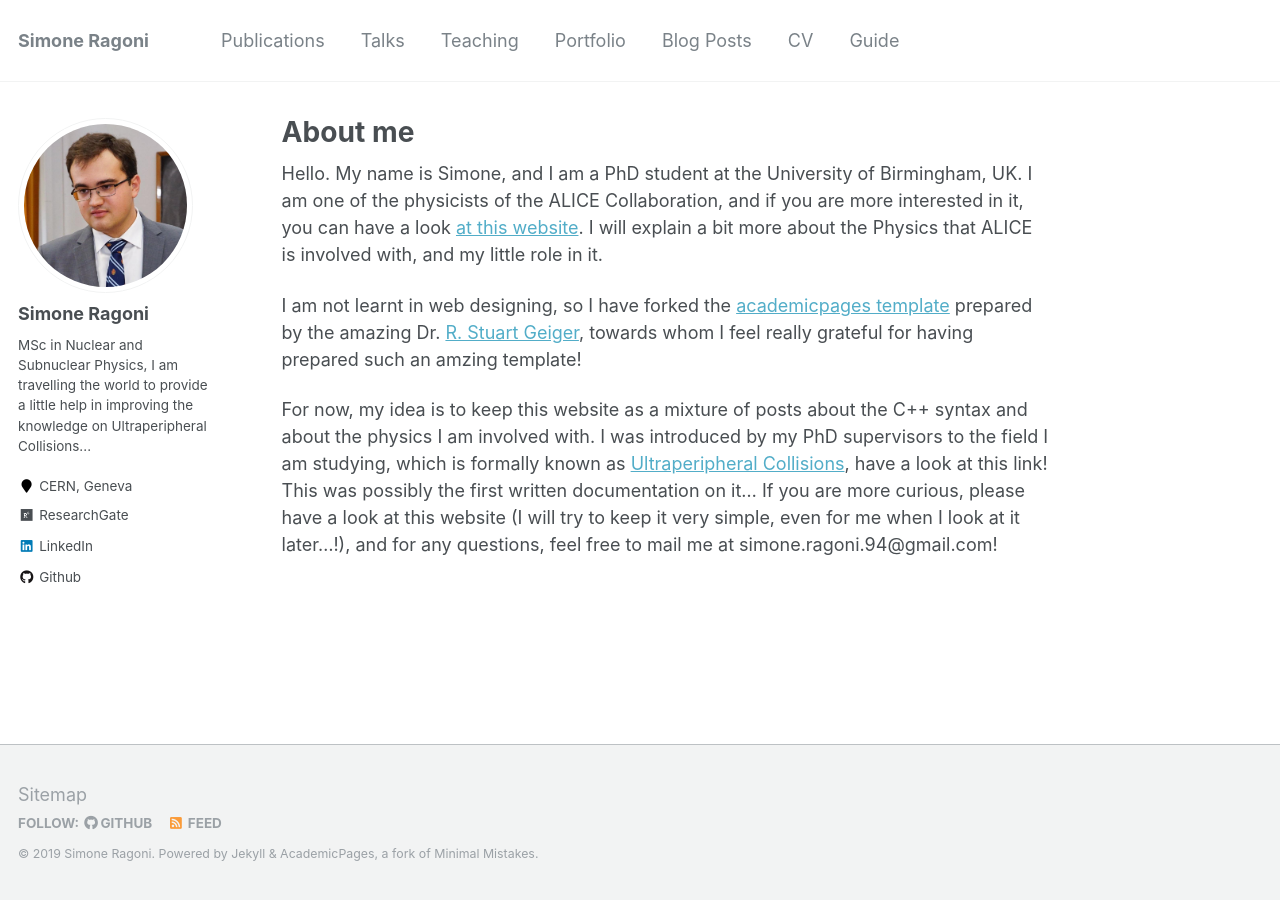
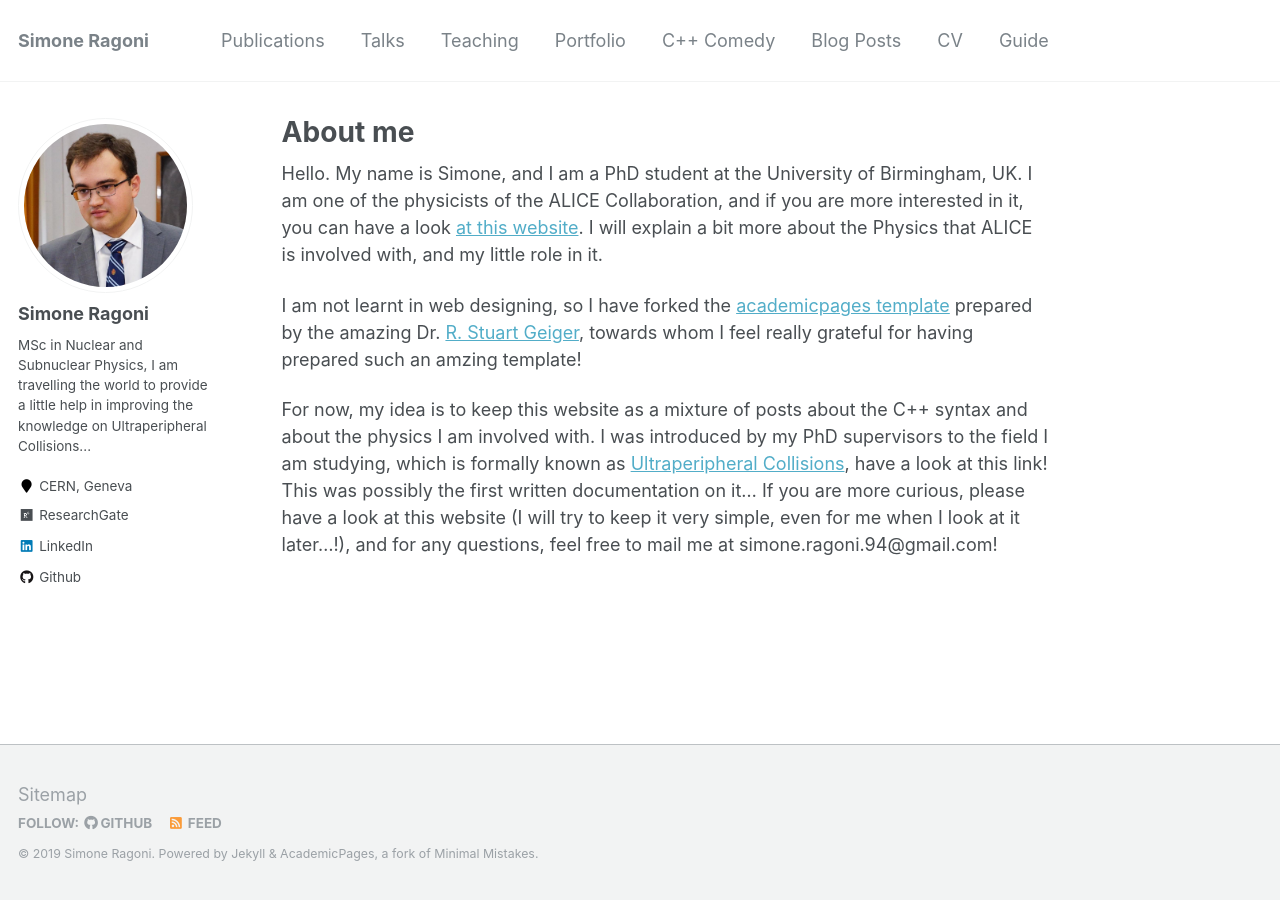
Before and after one commit to mdarabiamin/siragoni.github.io, a Jekyll site: the page built from _pages/about.md, in a window 1280 px wide. Built offline with Jekyll 4.4.1, drawn with Linux system fonts in a browser that asks for light colours.

Commit message:
Update navigation.yml

```diff
--- a/_data/navigation.yml
+++ b/_data/navigation.yml
@@ -12,6 +12,9 @@ main:
   - title: "Portfolio"
     url: /portfolio/
 
+  - title: "C++ Comedy"
+    url: /CppComedy/
+
   - title: "Blog Posts"
     url: /year-archive/
 
```
